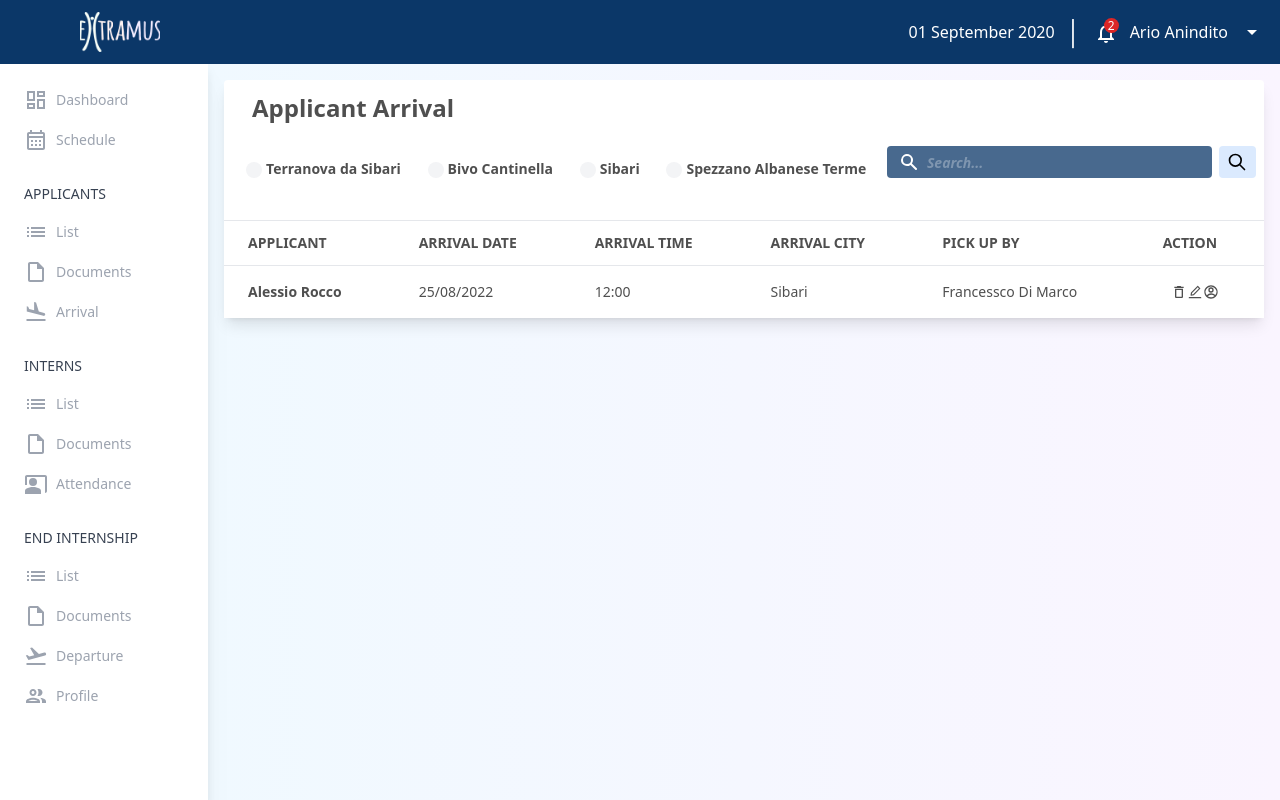
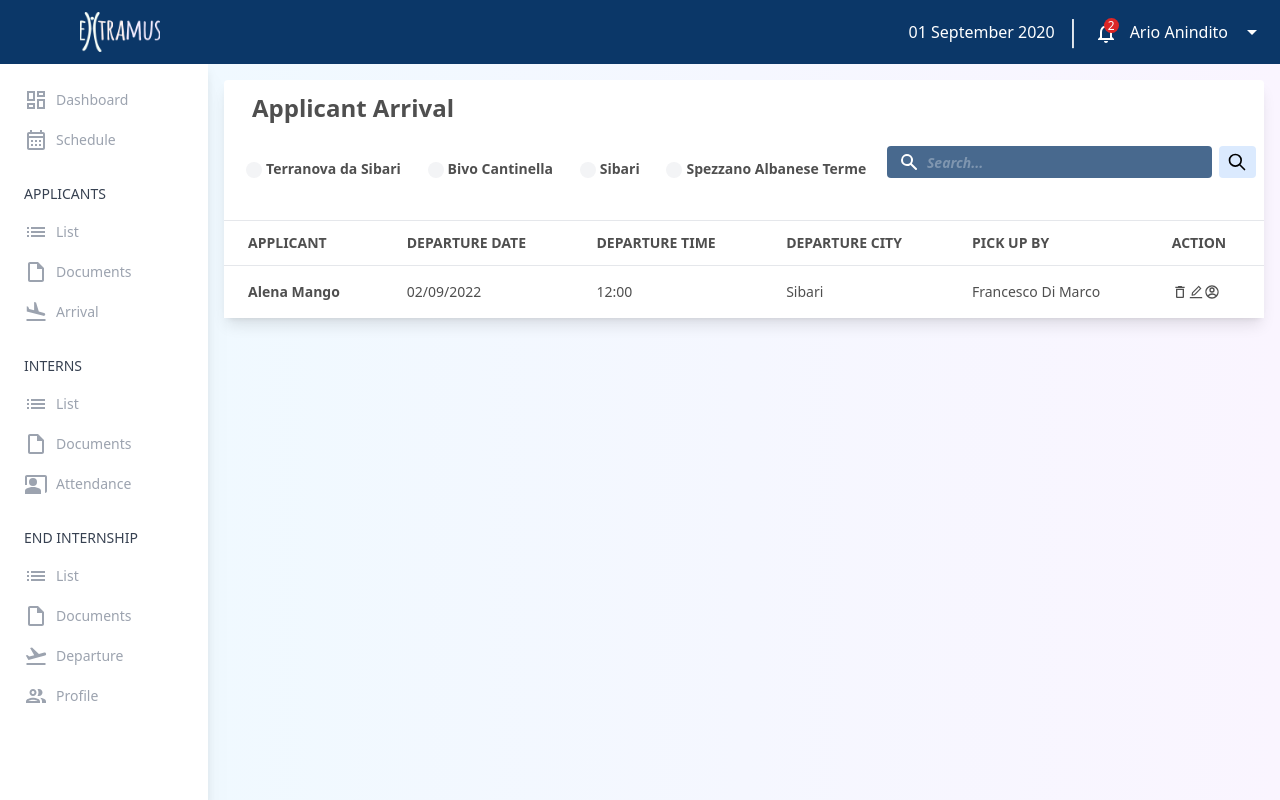
Before and after one commit to erenkahraman/HR-Platform, a Next.js app: page /applicants/Arrival in a window 1280 px wide. Built offline with nearby package versions, Linux system fonts and the light colour scheme.

Commit message:
final of the departure and arrival pages

```diff
--- a/pages/EndInternship/EndDeparture.jsx
+++ b/pages/EndInternship/EndDeparture.jsx
@@ -5,9 +5,64 @@ import { RiAccountCircleLine } from "react-icons/ri"
 import {MdDone} from "react-icons/md"
 import {MdOutlineCancel} from "react-icons/md"
 import Popup from "reactjs-popup"
+import {confirmAlert} from 'react-confirm-alert';
+import 'react-confirm-alert/src/react-confirm-alert.css';
 
 export default function ApplicantsList() {
 
+
+	const save = () => {
+		confirmAlert({
+			title: 'Confirm to submit',
+			message: 'Are you sure you want to save ?',
+			buttons: [
+			  {
+				label: 'Yes',
+				onClick: () => alert('Click Yes')
+			  },
+			  {
+				label: 'No',
+				onClick: () => alert('Click No')
+			  }
+			]
+
+		  });
+	}
+
+	const cancel = () => {
+		confirmAlert({
+			title: 'Confirm to submit',
+			message: 'Are you sure you want to delete ?',
+			buttons: [
+			  {
+				label: 'Yes',
+				onClick: () => alert('Click Yes')
+			  },
+			  {
+				label: 'No',
+				onClick: () => alert('Click No')
+			  }
+			]
+		  });
+	}
+
+	const profile = () => {
+		confirmAlert({
+			title: 'Confirm to submit',
+			message: 'Are you sure you want to go to the profile ?',
+			buttons: [
+			  {
+				label: 'Yes',
+				onClick: () => alert('Click Yes')
+			  },
+			  {
+				label: 'No',
+				onClick: () => alert('Click No')
+			  }
+			]
+
+		  });
+	}
 
 	return (
 		<section className="relative w-full">
@@ -119,7 +174,7 @@ export default function ApplicantsList() {
 										{/* ICONS */}
 										<div className="flex flex-row">
 											<button className="px-0.75">
-												<MdDeleteOutline />
+												<MdDeleteOutline onClick={cancel} />
 											</button>
 											<Popup  contentStyle={{background:"#0B3768", borderRadius:"0.25rem"}} trigger={<button><AiOutlineEdit /></button>}  position="left center">
 												<div className="flex flex-row">
@@ -140,14 +195,14 @@ export default function ApplicantsList() {
 													</div>
 													<div>
 														<div className="flex flex-row rounded border-none bg-[#0B3768] h-full text-white align-middle px-4 text-sm p-4 mx-4 ">
-														<MdOutlineCancel className=""/>
-														<MdDone  />
+														<button onClick={save}><MdDone className="hover:fill-[#15803d] mr-1 h-6 w-4"/></button>
+														<button onClick={cancel}>< MdOutlineCancel className='hover:fill-[#991b1b]  h-6 w-4' /></button>
 														</div>
 													</div>
 												</div>
 											</Popup>
 											<button className="px-0.75">
-												<RiAccountCircleLine />
+												<RiAccountCircleLine onClick={profile}/>
 											</button>
 
 										</div>
--- a/pages/applicants/Arrival.jsx
+++ b/pages/applicants/Arrival.jsx
@@ -1,10 +1,12 @@
-import { Add, Circle, MoreHoriz, SystemUpdateAlt, EditOutlined, DeleteOutlineOutlined } from "@mui/icons-material";
-import Image from "next/image";
-import Link from "next/link";
+import {useState} from 'react';
 import { MdDeleteOutline } from "react-icons/md"
 import { AiOutlineEdit } from "react-icons/ai"
 import { RiAccountCircleLine } from "react-icons/ri"
-import { CheckCircleIcon, CancelIcon } from "@mui/icons-material"
+import {MdDone} from "react-icons/md"
+import {MdOutlineCancel} from "react-icons/md"
+import Popup from "reactjs-popup"
+import {confirmAlert} from 'react-confirm-alert';
+import 'react-confirm-alert/src/react-confirm-alert.css';
 
 export default function ApplicantsList() {
 
@@ -44,6 +46,24 @@ export default function ApplicantsList() {
 		  });
 	}
 
+	const profile = () => {
+		confirmAlert({
+			title: 'Confirm to submit',
+			message: 'Are you sure you want to go to the profile ?',
+			buttons: [
+			  {
+				label: 'Yes',
+				onClick: () => alert('Click Yes')
+			  },
+			  {
+				label: 'No',
+				onClick: () => alert('Click No')
+			  }
+			]
+
+		  });
+	}
+
 	return (
 		<section className="relative w-full">
 			<div className="w-full mb-12">
@@ -55,25 +75,10 @@ export default function ApplicantsList() {
 								<h3 className="font-semibold text-2xl">Applicant Arrival</h3>
 							</div>
 						</div>
-						{/* <div className="flex gap-2">
-							<Link href="/import-list">
-								<span className="gap-1 hover:bg-gray-200 group flex items-center rounded-md bg-gray-300 text-gray-500 text-xs font-light pl-2 pr-3 py-2 shadow-sm cursor-pointer">
-									<SystemUpdateAlt className="text-sm" />
-									CSV Import
-								</span>
-							</Link>
-							<Link href="/applicants/new">
-								<span className="hover:bg-green-400 group flex items-center rounded-md bg-green-500 text-white text-xs font-light pl-2 pr-3 py-2 shadow-sm cursor-pointer">
-									<Add className="text-sm" />
-									Add Candidate
-								</span>
-							</Link>
-						</div> */}
 					</div>
 					<div className="border-0 bg-white ">
 						<div >
 							<div className="flex flex-row justify-between font-semibold pl-4 pt-5 pb-10" >
-								{/* <h3 className="font-semibold text-2xl">Applicant Arrival</h3> */}
 
 								{/* Radio check */}
 								<div className="pr-3 pl-1.5 pt-3">
@@ -93,16 +98,16 @@ export default function ApplicantsList() {
 									<label className="text-sm pl-1">Spezzano Albanese Terme</label>
 								</div>
 								{/* search */}
-								<form className="flex items-center ">
-									<div className="relative w-full">
-										<div className="flex absolute inset-y-0 left-0 items-center pl-3 pointer-events-none">
-											<svg aria-hidden="true" className="w-5 h-5 text-white-500 dark:text-white-400" fill="white" viewBox="0 0 20 20" xmlns="http://www.w3.org/2000/svg"><path strokeWidth="evenodd" d="M8 4a4 4 0 100 8 4 4 0 000-8zM2 8a6 6 0 1110.89 3.476l4.817 4.817a1 1 0 01-1.414 1.414l-4.816-4.816A6 6 0 012 8z" clipRule="evenodd"></path></svg>
+								<form class="flex items-center ">
+									<div class="relative w-full">
+										<div class="flex absolute inset-y-0 left-0 items-center pl-3 pointer-events-none">
+											<svg aria-hidden="true" class="w-5 h-5 text-white-500 dark:text-white-400" fill="white" viewBox="0 0 20 20" xmlns="http://www.w3.org/2000/svg"><path fill-rule="evenodd" d="M8 4a4 4 0 100 8 4 4 0 000-8zM2 8a6 6 0 1110.89 3.476l4.817 4.817a1 1 0 01-1.414 1.414l-4.816-4.816A6 6 0 012 8z" clip-rule="evenodd"></path></svg>
 										</div>
-										<input type="text" id="simple-search" className="rounded border-none bg-[#0B3768]/75 px-10 text-white h-8 placeholder:italic placeholder:text-white/30 placeholder:text-sm" placeholder="Search..." required />
+										<input type="text" id="simple-search" class="rounded border-none bg-[#0B3768]/75 px-10 text-white h-8 placeholder:italic placeholder:text-white/30 placeholder:text-sm" placeholder="Search..." required />
 									</div>
-									<button type="submit" className="w-10 px-2 rounded border-none bg-blue-100 h-8 ml-1 mr-2 hover:bg-[#0B3768]/75 ">
-										<svg className="w-5 h-5" fill="none" stroke="black" viewBox="0 0 24 24" xmlns="http://www.w3.org/2000/svg"><path strokeLinecap="round" strokeLinejoin="round" strokeWidth="2" d="M21 21l-6-6m2-5a7 7 0 11-14 0 7 7 0 0114 0z"></path></svg>
-										<span className="sr-only">Search</span>
+									<button type="submit" class="w-10 px-2 rounded border-none bg-blue-100 h-8 ml-1 mr-2 hover:bg-[#0B3768]/75 ">
+										<svg class="w-5 h-5" fill="none" stroke="black" viewBox="0 0 24 24" xmlns="http://www.w3.org/2000/svg"><path stroke-linecap="round" stroke-linejoin="round" stroke-width="2" d="M21 21l-6-6m2-5a7 7 0 11-14 0 7 7 0 0114 0z"></path></svg>
+										<span class="sr-only">Search</span>
 									</button>
 								</form>
 
@@ -121,13 +126,13 @@ export default function ApplicantsList() {
 										APPLICANT
 									</th>
 									<th className="px-6 align-middle border border-solid py-3 text-sm uppercase border-l-0 border-r-0 whitespace-nowrap font-semibold text-left">
-										ARRIVAL DATE
+										DEPARTURE DATE
 									</th>
 									<th className="px-6 align-middle border border-solid py-3 text-sm uppercase border-l-0 border-r-0 whitespace-nowrap font-semibold text-left">
-										ARRIVAL TIME
+										DEPARTURE TIME
 									</th>
 									<th className="px-6 align-middle border border-solid py-3 text-sm uppercase border-l-0 border-r-0 whitespace-nowrap font-semibold text-left">
-										ARRIVAL CITY
+										DEPARTURE CITY
 									</th>
 									<th className="px-6 align-middle border border-solid py-3 text-sm uppercase border-l-0 border-r-0 whitespace-nowrap font-semibold text-left">
 										PICK UP BY
@@ -139,42 +144,70 @@ export default function ApplicantsList() {
 							</thead>
 
 							{/* Table Body */}
-							<tbody className="divide-y">
+							<tbody  className="divide-y">
 								<tr>
-									<td /*contentEditable="true"*/ className="border-t-0 px-6 align-middle border-l-0 border-r-0 text-sm whitespace-nowrap p-4 text-left flex items-center">
-										<div className="font-bold"> Alessio Rocco </div>
+									<td className="border-t-0 px-6 align-middle border-l-0 border-r-0 text-sm whitespace-nowrap p-4 text-left flex items-center">
+										<span className="font-bold"> Alena Mango </span>
 									</td>
 
-									<td /*contentEditable="true"*/ className="border-t-0 px-6 align-middle border-l-0 border-r-0 text-sm whitespace-nowrap p-4">
-										25/08/2022
+									<td className="border-t-0 px-6 align-middle border-l-0 border-r-0 text-sm whitespace-nowrap p-4">
+										02/09/2022
 									</td>
 
-									<td /*contentEditable="true"*/ className="border-t-0 px-6 align-middle border-l-0 border-r-0 text-sm whitespace-nowrap p-4">
+									<td className="border-t-0 px-6 align-middle border-l-0 border-r-0 text-sm whitespace-nowrap p-4">
 										12:00
 									</td>
 
-									<td /*contentEditable="true"*/ className="border-t-0 px-6 align-middle border-l-0 border-r-0 text-sm whitespace-nowrap p-4">
+									<td className="border-t-0 px-6 align-middle border-l-0 border-r-0 text-sm whitespace-nowrap p-4">
 										<div className="flex flex-col gap-1">
 											<div>Sibari</div>
 										</div>
 									</td>
 
-									<td /*contentEditable="true"*/ className="border-t-0 px-6 align-middle border-l-0 border-r-0 text-sm whitespace-nowrap p-4">
+									<td className="border-t-0 px-6 align-middle border-l-0 border-r-0 text-sm whitespace-nowrap p-4">
 										<div className="flex items-center gap-2">
-											Francessco Di Marco
+											Francesco Di Marco
 										</div>
 									</td>
 
 									<td className="border-t-0 px-6 align-middle border-l-0 border-r-0 text-m whitespace-nowrap p-4 text-left">
 										{/* ICONS */}
-										<div className="flex flex-row ml-2">
-											<MdDeleteOutline />
-											<button ><AiOutlineEdit /></button>
-											<RiAccountCircleLine />
+										<div className="flex flex-row">
+											<button className="px-0.75">
+												<MdDeleteOutline onClick={cancel} />
+											</button>
+											<Popup  contentStyle={{background:"#0B3768", borderRadius:"0.25rem"}} trigger={<button><AiOutlineEdit /></button>}  position="left center">
+												<div className="flex flex-row">
+													<div >
+														<input  className="rounded border-none bg-[#0B3768] text-white align-middle w-36 px-6 text-sm p-4 mx-7" type="text" name="applicant" value="Alena Mango" required />
+													</div>
+													<div>
+														<input  className="rounded border-none bg-[#0B3768] text-white align-middle px-6 text-sm p-4 mx-7 " type="text" name="arrivalDate" value="09/02/2022" required />
+													</div>
+													<div>
+														<input className="rounded border-none bg-[#0B3768] text-white align-middle px-6 text-sm p-4 mx-7" type="time" name="arrivalTime" value="12:00" required />
+													</div>
+													<div>
+														<input  className="rounded border-none bg-[#0B3768] text-white align-middle w-36 px-5 text-sm p-4 mx-7" type="text" name="arrivalCity" value="Sibari" required />
+													</div>
+													<div>
+														<input className="rounded border-none bg-[#0B3768] text-white align-middle w-36 px-5 text-sm p-4 mx-7" type="text" name="pickUpBy" value="Francesco Di Marco" required />
+													</div>
+													<div>
+														<div className="flex flex-row rounded border-none bg-[#0B3768] h-full text-white align-middle px-4 text-sm p-4 mx-4 ">
+														<button onClick={save}><MdDone className="hover:fill-[#15803d] mr-1 h-6 w-4"/></button>
+														<button onClick={cancel}>< MdOutlineCancel className='hover:fill-[#991b1b]  h-6 w-4' /></button>
+														</div>
+													</div>
+												</div>
+											</Popup>
+											<button className="px-0.75">
+												<RiAccountCircleLine onClick={profile}/>
+											</button>
+
 										</div>
 									</td>
 								</tr>
-
 							</tbody>
 						</table>
 					</div>
```
